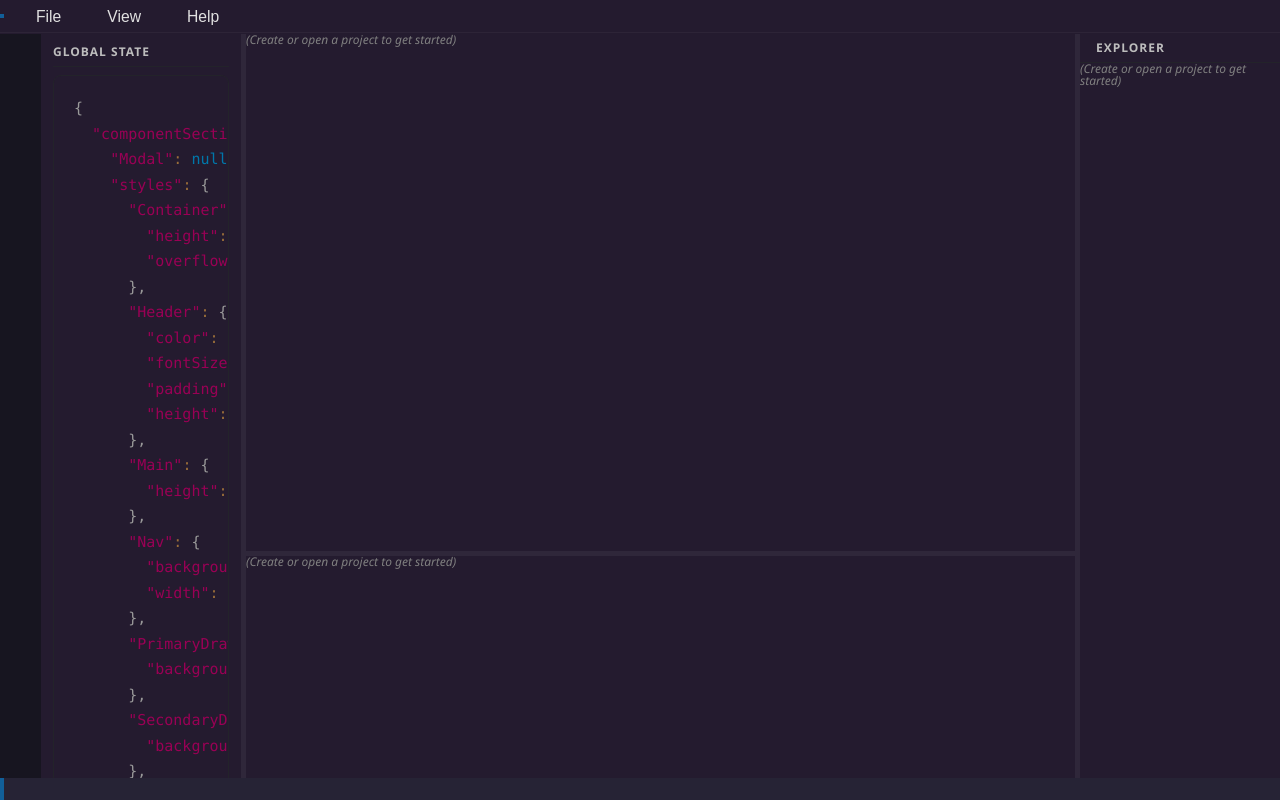
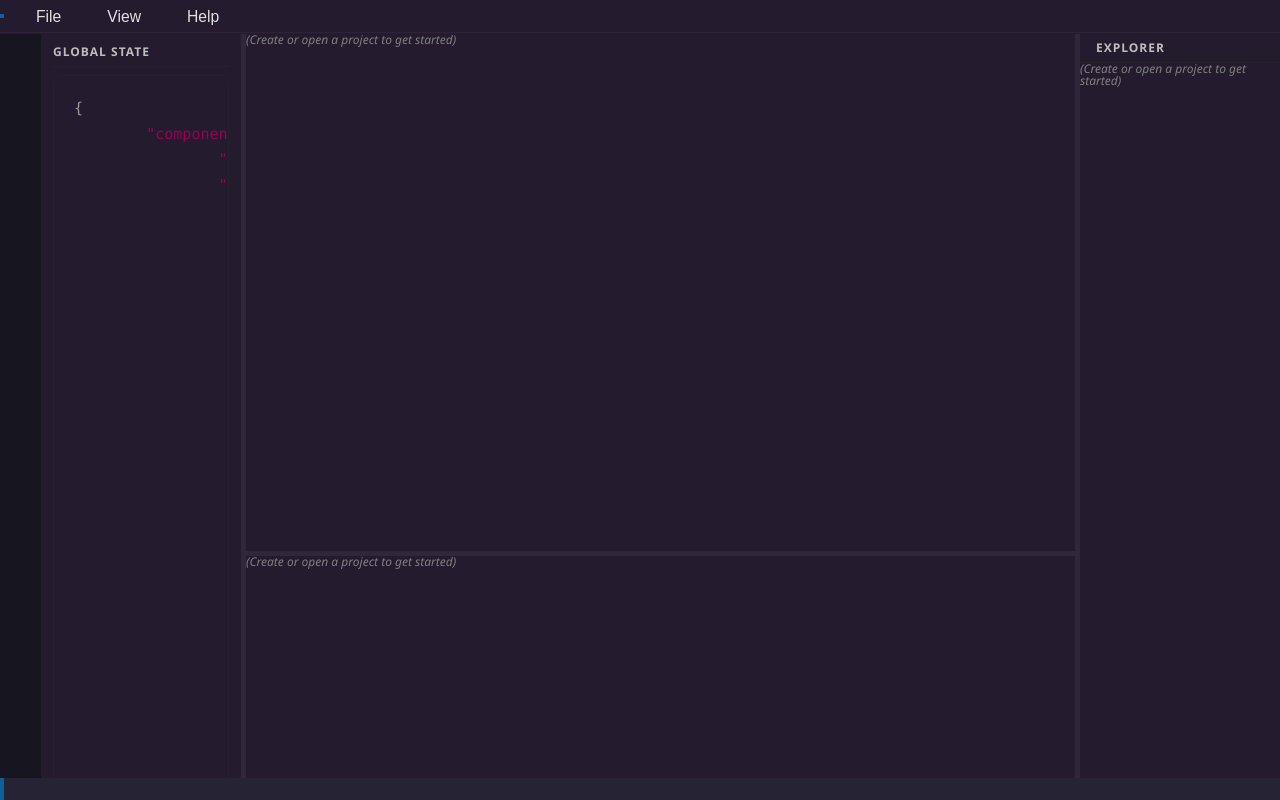
Before and after one commit to jhasselbring/sdt, a React (Vite) app: page / in a window 1280 px wide. Both pictures are taken after a click on the element 20 px from the left and 116 px from the top of the page. Built offline with nearby package versions, Linux system fonts and the light colour scheme; some icons are missing.

Commit message:
Update JSON stringification in GlobalStateViewer for improved readability
- Changed the indentation level in the JSON.stringify method from 2 to 8 spaces, enhancing the visual structure of the displayed global state in the GlobalStateViewer component.

```diff
--- a/src/renderer/components/drawers/GlobalStateViewer.jsx
+++ b/src/renderer/components/drawers/GlobalStateViewer.jsx
@@ -58,7 +58,7 @@ const GlobalStateViewer = () => {
             wordBreak: 'break-all',
           }}
         >
-          {JSON.stringify(state, null, 2)}
+          {JSON.stringify(state, null, 8)}
         </SyntaxHighlighter>
       </NoTextShadow>
     </ViewerContainer>
```
